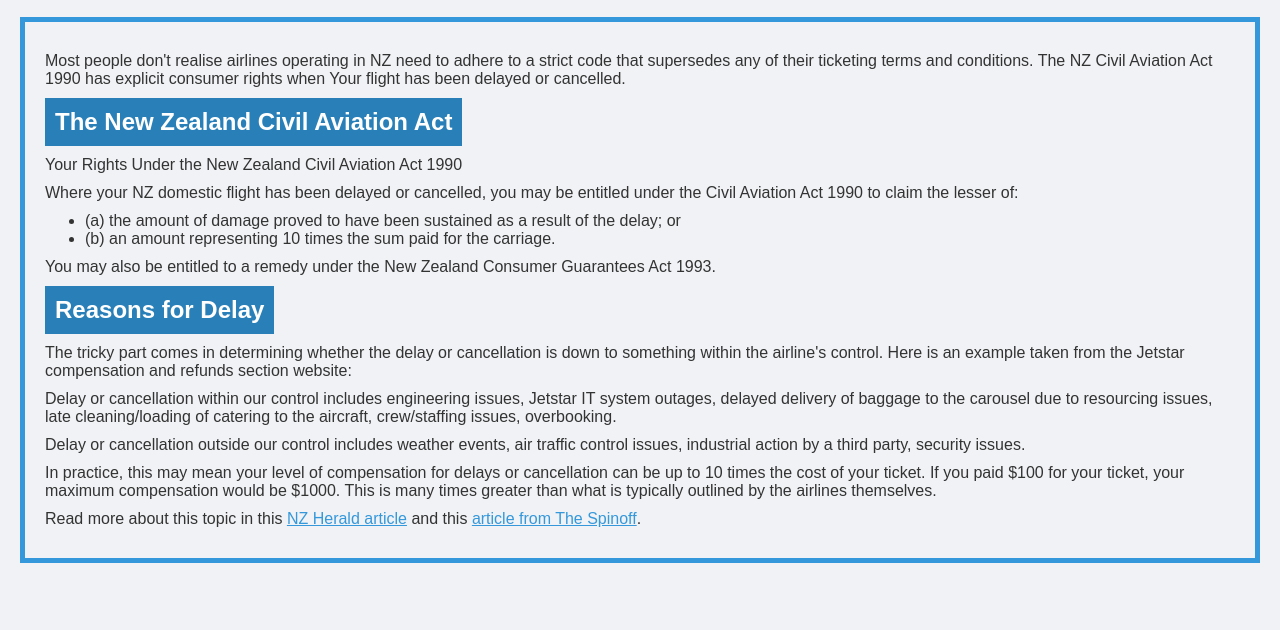
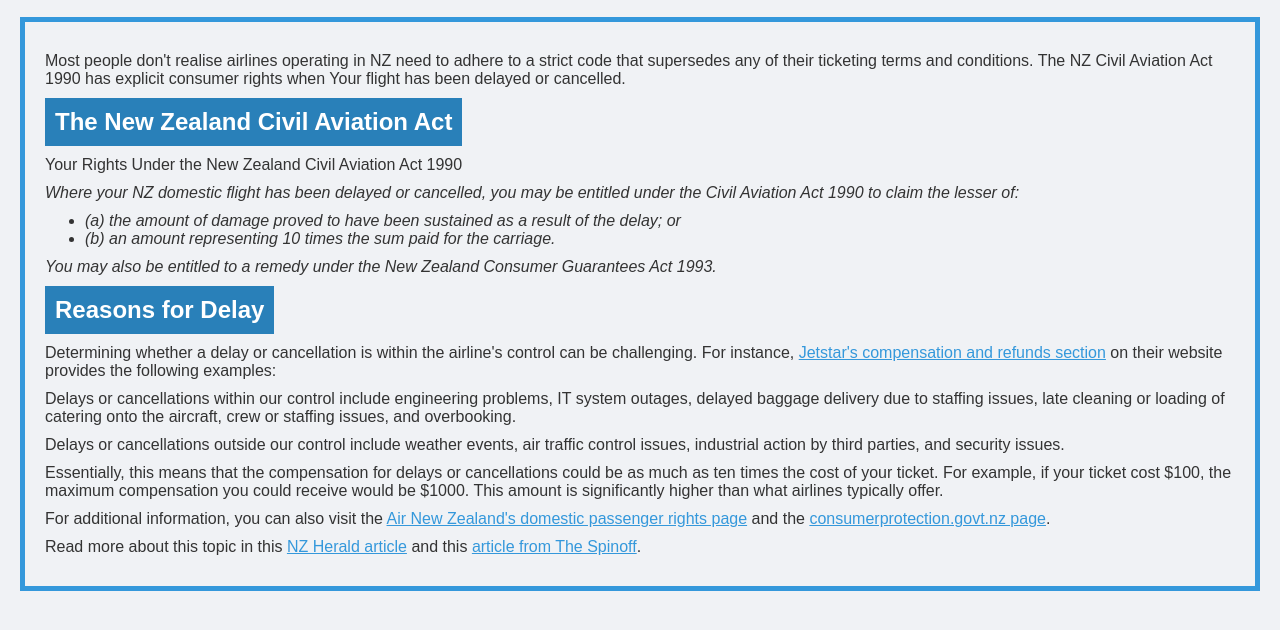
Before and after one commit to trader8899/flightrights.nz, a plain HTML site: page YourRights.html in a window 1280 px wide. Shown: the part 80-710 px from the top of the page. Drawn offline with Linux system fonts and the light colour scheme.

Commit message:
Update YourRights.html
Added and changed wording. Added hyper links to relevant Airline pages and compensation schedules.

```diff
--- a/YourRights.html
+++ b/YourRights.html
@@ -74,28 +74,24 @@
 
         <h2>The New Zealand Civil Aviation Act</h2>
         <p>Your Rights Under the New Zealand Civil Aviation Act 1990</p>
-        <p>Where your NZ domestic flight has been delayed or cancelled, you may be entitled under the Civil Aviation Act
-            1990 to claim the lesser of:</p>
+        <p><i>Where your NZ domestic flight has been delayed or cancelled, you may be entitled under the Civil Aviation Act
+            1990 to claim the lesser of:</i></p>
         <ul>
-            <li>(a) the amount of damage proved to have been sustained as a result of the delay; or</li>
-            <li>(b) an amount representing 10 times the sum paid for the carriage.</li>
+            <li><i>(a) the amount of damage proved to have been sustained as a result of the delay; or</i></li>
+            <li><i>(b) an amount representing 10 times the sum paid for the carriage.</i></li>
         </ul>
-        <p>You may also be entitled to a remedy under the New Zealand Consumer Guarantees Act 1993.</p>
+        <p><i>You may also be entitled to a remedy under the New Zealand Consumer Guarantees Act 1993.</i></p>
 
         <h3>Reasons for Delay</h3>
-        <p>The tricky part comes in determining whether the delay or cancellation is down to something within the
-            airline's control. Here is an example taken from the Jetstar compensation and refunds section website:</p>
+        <p>Determining whether a delay or cancellation is within the airline's control can be challenging. For instance, <a href="https://www.jetstar.com/nz/en/help/articles/compensation-and-refunds" target="_blank" rel="noopener noreferrer">Jetstar's compensation and refunds section</a> on their website provides the following examples:</p>
 
-        <p>Delay or cancellation within our control includes engineering issues, Jetstar IT system outages, delayed
-            delivery of baggage to the carousel due to resourcing issues, late cleaning/loading of catering to the
-            aircraft, crew/staffing issues, overbooking.</p>
+        <p>Delays or cancellations within our control include engineering problems, IT system outages, delayed baggage delivery due to staffing issues, late cleaning or loading of catering onto the aircraft, crew or staffing issues, and overbooking.</p>
 
-        <p>Delay or cancellation outside our control includes weather events, air traffic control issues, industrial
-            action by a third party, security issues.</p>
+        <p>Delays or cancellations outside our control include weather events, air traffic control issues, industrial action by third parties, and security issues.</p>
 
-        <p>In practice, this may mean your level of compensation for delays or cancellation can be up to 10 times the
-            cost of your ticket. If you paid $100 for your ticket, your maximum compensation would be $1000. This is
-            many times greater than what is typically outlined by the airlines themselves.</p>
+        <p>Essentially, this means that the compensation for delays or cancellations could be as much as ten times the cost of your ticket. For example, if your ticket cost $100, the maximum compensation you could receive would be $1000. This amount is significantly higher than what airlines typically offer.</p>
+
+        <p>For additional information, you can also visit the <a href="https://www.airnewzealand.co.nz/domestic-passenger-rights" target="_blank" rel="noopener noreferrer">Air New Zealand's domestic passenger rights page</a> and the <a href="https://www.consumerprotection.govt.nz/help-product-service/flights-tickets-events/cancellations-delays/" target="_blank" rel="noopener noreferrer">consumerprotection.govt.nz page</a>.</p
 
         <p>Read more about this topic in this <a
                 href="https://www.nzherald.co.nz/travel/cancelled-flight-heres-how-much-money-you-can-ask-for/CQZEIYJS2BE7DCLFTVXTVRTJPU/"
@@ -103,6 +99,8 @@
                 href="https://thespinoff.co.nz/business/13-10-2022/did-your-airline-refund-you-enough-for-your-delayed-or-cancelled-flight"
                 target="_blank" rel="noopener noreferrer">article from The Spinoff</a>.</p>
 
+
+
     </main>
 
 </body>
```
